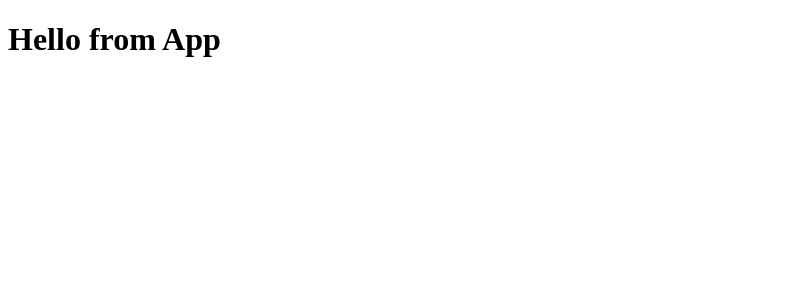
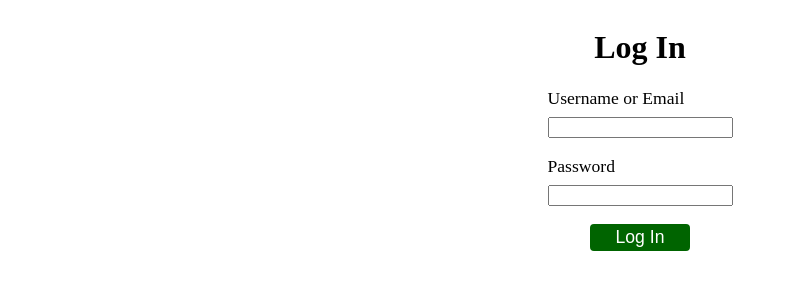
Before and after one commit to aileks/InnSite, a React (Vite) app in the folder frontend/: page /login in a window 1280 px wide. Shown: the top 300 px of the page, without its empty margins (0-788 px from the left). Built offline with nearby package versions, Linux system fonts and the light colour scheme; no server answers.

Commit message:
some styling for the login page

```diff
--- a/frontend/src/App.jsx
+++ b/frontend/src/App.jsx
@@ -1,5 +1,19 @@
+import { createBrowserRouter, RouterProvider } from 'react-router-dom';
+import LoginForm from './components/LoginForm';
+
+const router = createBrowserRouter([
+  {
+    path: '/',
+    element: <h1>Welcome!</h1>,
+  },
+  {
+    path: '/login',
+    element: <LoginForm />,
+  },
+]);
+
 function App() {
-  return <h1> Hello from App </h1>;
+  return <RouterProvider router={router} />;
 }
 
 export default App;
--- a/frontend/src/components/LoginForm/LoginForm.css
+++ b/frontend/src/components/LoginForm/LoginForm.css
@@ -1,4 +1,49 @@
-* {
-  margin: 0;
-  padding: 0;
+main {
+  display: flex;
+  flex-direction: column;
+  justify-content: space-around;
+  align-items: center;
 }
+
+h1 {
+  text-align: center;
+}
+
+form {
+  display: flex;
+  flex-direction: column;
+  align-items: center;
+  height: 120px;
+  width: 300px;
+}
+
+label {
+  font-size: 1.1rem;
+  display: flex;
+  flex-direction: column;
+}
+
+#password {
+  margin-top: 18px;
+}
+
+input {
+  margin-top: 8px;
+}
+
+button {
+  font-size: 1.1rem;
+  color: white;
+  width: 100px;
+  padding: 4px, 6px;
+  margin: 18px 0;
+  background: darkgreen;
+  border: solid darkgreen 2px;
+  border-radius: 4px;
+  transition: all ease-in-out;
+  transition-duration: 150ms;
+}
+
+button:hover {
+  background: green;
+}
--- a/frontend/src/components/LoginForm/LoginForm.jsx
+++ b/frontend/src/components/LoginForm/LoginForm.jsx
@@ -33,7 +33,7 @@ const LoginForm = () => {
   };
 
   return (
-    <>
+    <main>
       <h1>Log In</h1>
 
       <form onSubmit={handleSubmit}>
@@ -47,7 +47,7 @@ const LoginForm = () => {
           />
         </label>
 
-        <label>
+        <label id='password'>
           Password
           <input
             type='password'
@@ -61,7 +61,7 @@ const LoginForm = () => {
 
         <button type='submit'>Log In</button>
       </form>
-    </>
+    </main>
   );
 };
 
```
